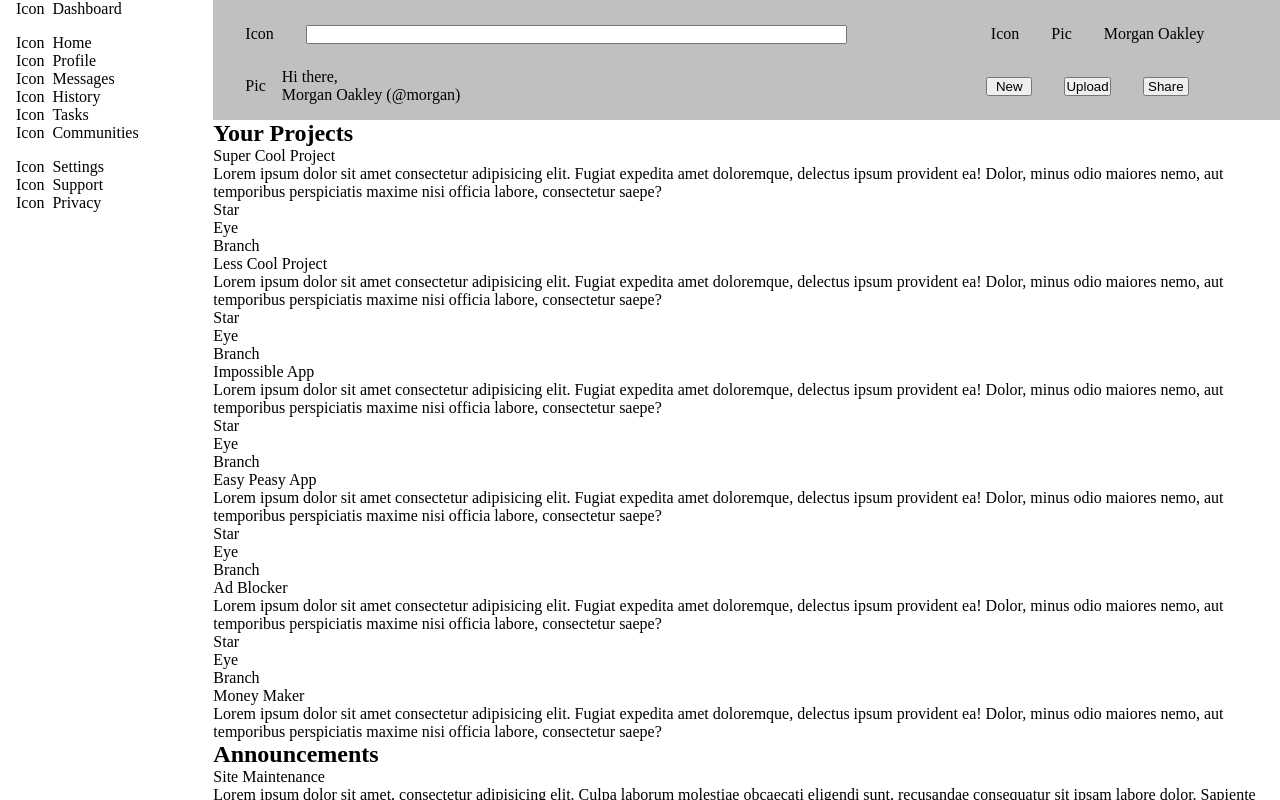
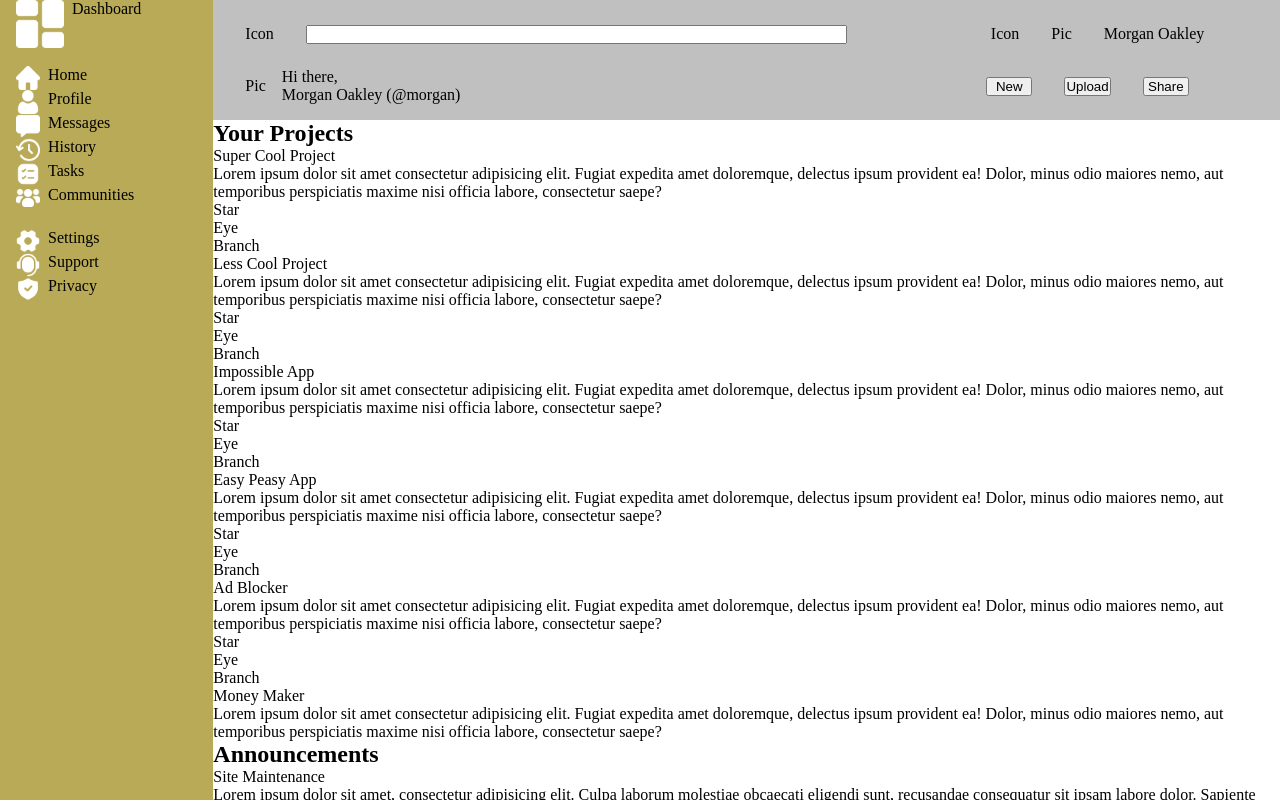
Before and after one commit to RiceWater/Project-Admin-Dashboard, a plain HTML site: page index.html in a window 1280 px wide. Shown: the top 800 px of the page. Drawn offline with Linux system fonts and the light colour scheme.

Commit message:
Start styling sidebar
I got icons from freeflaticon and colors from realtimeco. I will first update the font before styling the rest.

```diff
--- a/index.css
+++ b/index.css
@@ -1,3 +1,4 @@
+/* https://www.realtimecolors.com/?colors=161409-fcfaf8-b8aa56-98d397-76c695&fonts=Poppins-Poppins */
 *{
   margin: 0px;
   padding: 0px;
@@ -11,6 +12,10 @@ ul li{
 .grid-container-1{
   display: grid;
   grid-template-columns: 1fr 5fr;
+}
+
+header{
+  background-color: #b8aa56;
 }
 
 .grid-container-2{
@@ -27,6 +32,14 @@ ul li{
   grid-template-columns: auto 1fr;
   column-gap: 8px;
   margin-left: 16px;
+}
+
+.dashboard-wrapper > img{
+  width: 3rem;
+}
+
+.grid-container-2 > ul img{
+  width: 1.5em;
 }
 
 .search-section{
--- a/index.html
+++ b/index.html
@@ -10,50 +10,50 @@
 
 <body>
   <div class="grid-container-1">
-    <header class="navigation">
+    <header>
       <nav>
         <div class="grid-container-2">
           <div class="dashboard-wrapper">
-            <div>Icon</div>
+            <img src="./img/icons/dashboard.png" alt="Dashboard Icon">
             <p>Dashboard</p>
           </div>
           <ul>
             <li>
-              <div>Icon</div>
+              <img src="./img/icons/home.png" alt="Home Icon">
               <p>Home</p>
             </li>
             <li>
-              <div>Icon</div>
+              <img src="./img/icons/profile.png" alt="Profile Icon">
               <p>Profile</p>
             </li>
             <li>
-              <div>Icon</div>
+              <img src="./img/icons/messages.png" alt="Messages Icon">
               <p>Messages</p>
             </li>
             <li>
-              <div>Icon</div>
+              <img src="./img/icons/history.png" alt="History Icon">
               <p>History</p>
             </li>
             <li>
-              <div>Icon</div>
+              <img src="./img/icons/tasks.png" alt="Tasks Icon">
               <p>Tasks</p>
             </li>
             <li>
-              <div>Icon</div>
+              <img src="./img/icons/communities.png" alt="Communities Icon">
               <p>Communities</p>
             </li>
           </ul>
           <ul>
             <li>
-              <div>Icon</div>
+              <img src="./img/icons/settings.png" alt="Settings Icon">
               <p>Settings</p>
             </li>
             <li>
-              <div>Icon</div>
+              <img src="./img/icons/support.png" alt="Support Icon">
               <p>Support</p>
             </li>
             <li>
-              <div>Icon</div>
+              <img src="./img/icons/privacy.png" alt="Privacy Icon">
               <p>Privacy</p>
             </li>
           </ul>
```
Also changed, not shown: img/icons/communities.png (added), img/icons/dashboard.png (added), img/icons/history.png (added), img/icons/home.png (added), img/icons/messages.png (added), img/icons/privacy.png (added), img/icons/profile.png (added), img/icons/settings.png (added), img/icons/support.png (added), img/icons/tasks.png (added).
